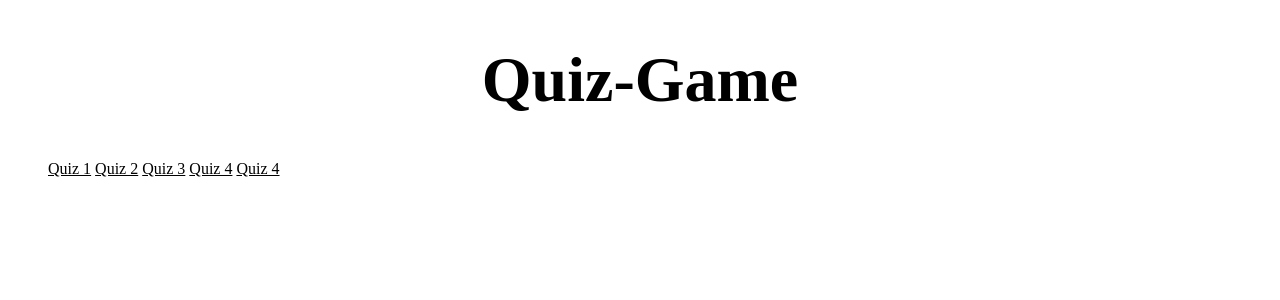
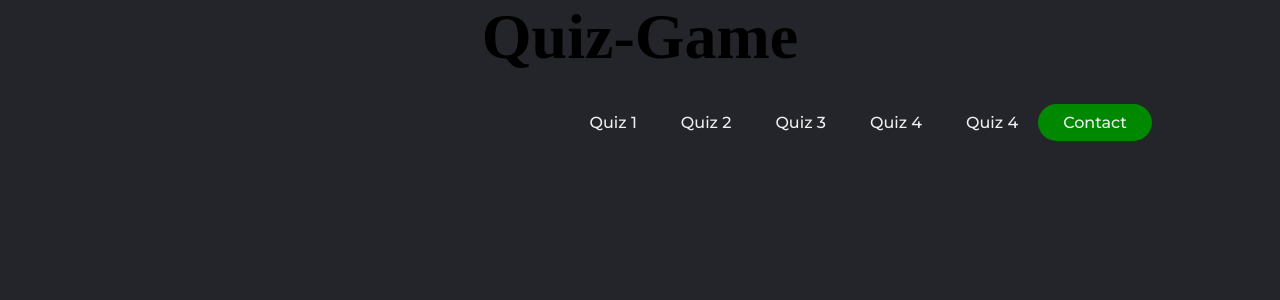
Before and after one commit to janBodenmann/Mitt-Projekt-Quiz, a PHP site: page /html/index.html in a window 1280 px wide. Shown: the top 300 px of the page. Run offline with PHP 8.4, Linux system fonts and the light colour scheme.

Commit message:
nav bar & contact window

```diff
--- a/css/style.css
+++ b/css/style.css
@@ -1,3 +1,13 @@
+@import url('https://fonts.googleapis.com/css?family=Montserrat:500');
+
+
+*{
+    box-sizing: border-box;
+    margin: 0;
+    padding: 0;
+    background-color: #24252A;
+}
+
 body {
     background-color: white;
 }
@@ -8,4 +18,73 @@ h1 {
 a {
     color:black;
     font-size: 100%;
+
 }
+
+
+
+li, a, button {
+    font-family: "Montserrat", sans-serif;
+    font-weight: 500;
+    font-size: 16px;
+    color: #edf0f1;
+    text-decoration: none;
+
+}
+
+header {
+    display: flex;
+    justify-content: flex-end;
+    align-items: center;
+    padding: 30px 10%;
+
+}
+
+
+.nav_links {
+    list-style: none;
+}
+
+.nav__links li:nth-child(1) {
+    padding: 0 20px 0 0 ;
+}
+
+
+
+
+.nav__links li {
+    display: inline-block;
+    padding: 0px 20px;
+}
+
+.nav__links li a {
+   transition: all 0.3s ease 0s;
+
+}
+
+.nav__links li a :hover {
+   color: #0088a9
+}
+button {
+    padding: 9px 25px;
+    background-color: rgba(0,136,1);
+    border: none;
+    border-radius: 50px;
+    cursor: pointer;
+    transition: all 0.3s ease 0s;
+}
+
+button:hover {
+    background-color: rgba(0,136,169,0.8);
+}
+
+.logo {
+    cursor: pointer;
+    margin-right: auto;
+}
+nav {
+ order: 1;
+}
+.cta {
+    order: 2;
+}
--- a/html/index.html
+++ b/html/index.html
@@ -13,17 +13,24 @@
     </center>
 
 </head>
-<nav>
-    <ul>
+<header>
+    <nav>
+        <ul class="nav__links">
 
-        <td> <a href="Quiz1.html">Quiz 1</a> </td>
-        <td> <a href="Quiz2.html">Quiz 2</a> </td>
-        <td> <a href="Quiz3.html">Quiz 3</a> </td>
-        <td> <a href="Quiz4.html">Quiz 4</a> </td>
-        <td> <a href="Quiz5.html">Quiz 4</a> </td>
 
-    </ul>
-</nav>
+            <li> <a href="quiz1.html">Quiz 1</a></li>
+            <li> <a href="Quiz2.html">Quiz 2</a></li>
+            <li><a href="Quiz3.html">Quiz 3</a></li>
+            <li><a href="Quiz4.html">Quiz 4</a></li>
+            <li> <a href="Quiz5.html">Quiz 4</a></li>
+
+
+
+
+        </ul>
+    </nav>
+    <a class="cta" href="contact.html"><button> Contact </button></a>
+</header>
 
 <body>
 
```
Also changed, not shown: html/Quiz1.html (+12 -1 lines), html/contact.html (added, +12 -0 lines), script1.js (added, +53 -0 lines).
